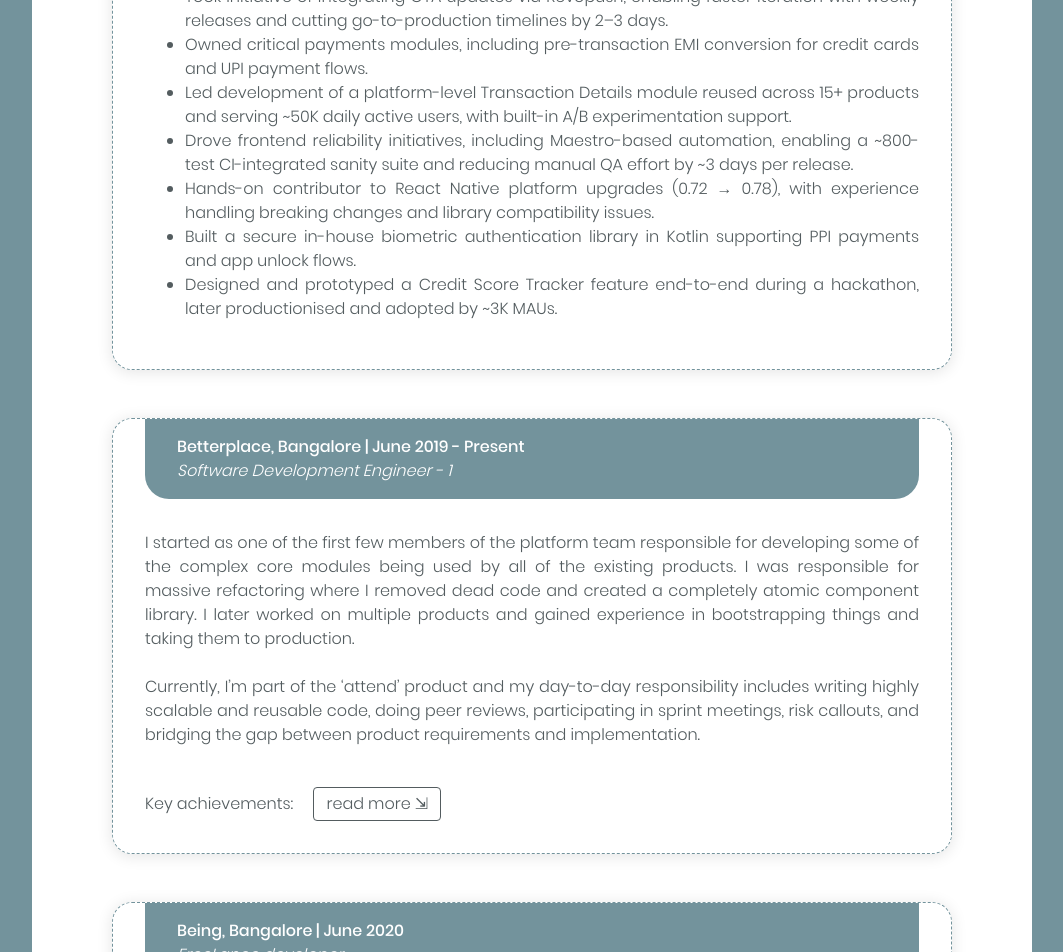
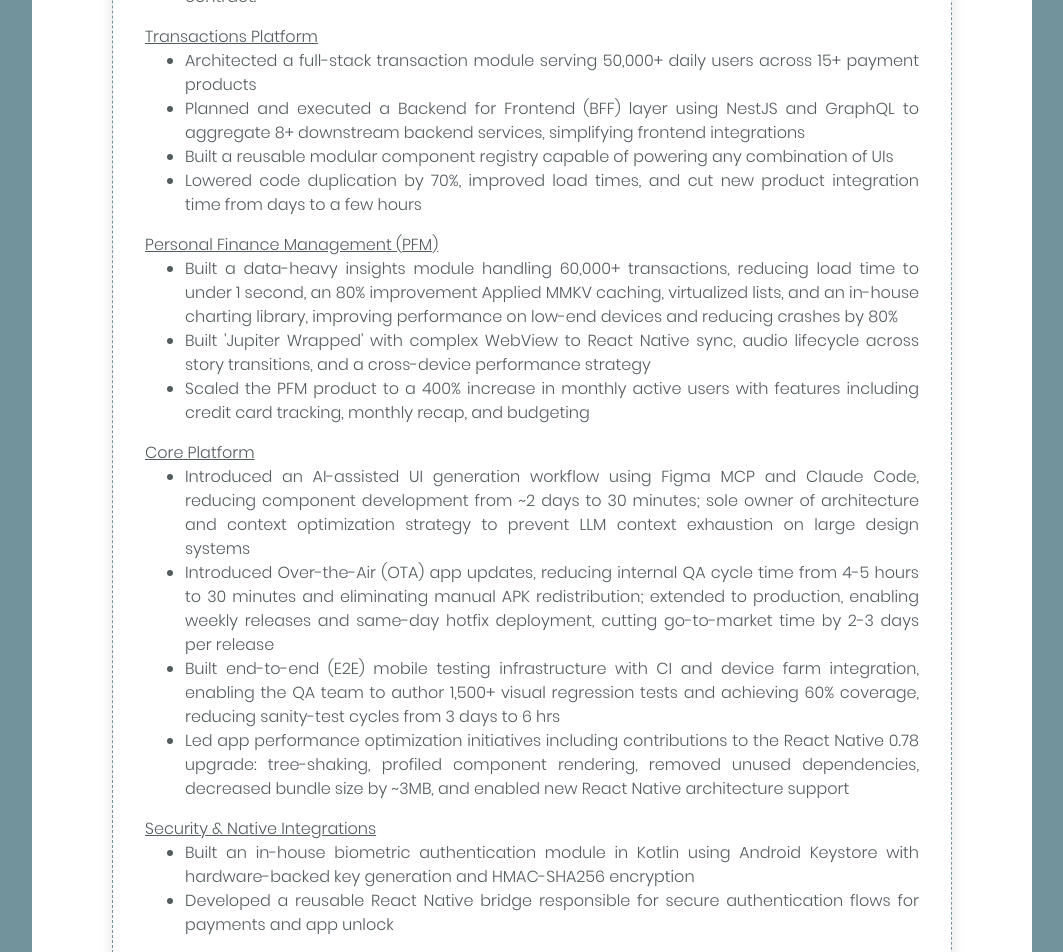
Before and after one commit to xero7412/xero7412.github.io, a React (Create React App) app: page / in a window 1280 px wide. Shown: the part 2040-2992 px from the top of the page, without its empty margins (108-1171 px from the left). Built offline with nearby package versions, Linux system fonts and the light colour scheme.

Commit message:
update experience

```diff
--- a/package.json
+++ b/package.json
@@ -19,8 +19,8 @@
     "sass": "^1.97.3"
   },
   "scripts": {
-    "start": "react-scripts start",
-    "build": "react-scripts build",
+    "start": "NODE_OPTIONS=--openssl-legacy-provider react-scripts start",
+    "build": "NODE_OPTIONS=--openssl-legacy-provider react-scripts build",
     "test": "react-scripts test",
     "eject": "react-scripts eject",
     "predeploy": "npm run build",
--- a/src/containers/Experience/Experience.js
+++ b/src/containers/Experience/Experience.js
@@ -33,26 +33,73 @@
                 <div>
                     <div className={cx(styles.card, "px-0 mt-5 mx-0")}>
                         <div className={cx(styles.cardContainerLeft)} data-aos="fade-down">
-                            <div className={styles.expHeading}>Jupiter, Bangalore | April 2019 - Present</div>
+                            <div className={styles.expHeading}>Jupiter, Bangalore | April 2022 - Present</div>
                             <i>Software Development Engineer - 2</i>
                         </div>
                         <div className={cx(styles.cardContainerRight)}>
+                            <span style={{ textDecoration: 'underline' }}>Insurance platform</span>
                             <ul>
-                                <li>Currently independently leading the Insurance pod, owning technical execution, roadmap delivery, and building scalable frontend systems supporting onboarding of multiple policies and vendors.</li>
-                                <li>Architected PFM systems with interactive financial graphs, client-side caching, and a transactions list built for large datasets, infinite scroll, and complex user-driven filters, combined with a move to an in-house charting library, these improvements reduced landing load time from ~5s to ~1s.</li>
-                                <li>Took initiative of integrating OTA updates via Revopush, enabling faster iteration with weekly releases and cutting go-to-production timelines by 2–3 days.</li>
-                                <li>Owned critical payments modules, including pre-transaction EMI conversion for credit cards and UPI payment flows.</li>
-                                <li>Led development of a platform-level Transaction Details module reused across 15+ products and serving ~50K daily active users, with built-in A/B experimentation support.</li>
-                                <li>Drove frontend reliability initiatives, including Maestro-based automation, enabling a ~800-test CI-integrated sanity suite and reducing manual QA effort by ~3 days per release.</li>
-                                <li>Hands-on contributor to React Native platform upgrades (0.72 → 0.78), with experience handling breaking changes and library compatibility issues.</li>
-                                <li>Built a secure in-house biometric authentication library in Kotlin supporting PPI payments and app unlock flows.</li>
-                                <li>Designed and prototyped a Credit Score Tracker feature end-to-end during a hackathon, later productionised and adopted by ~3K MAUs.</li>
+
+                                <li>Led technical execution for the Insurance pod, building a modular component-driven architecture for dynamic
+                                    forms, configurable quotation flows, and product onboarding journeys</li>
+                                <li>Decreased vendor integration time from 7 days to under 1 day, while scaling to 5+ providers and serving 2,000+
+                                    monthly policies</li>
+                                <li>Created a frontend abstraction layer to normalize vendor-specific schemas into a unified contract.</li>
+
+                            </ul>
+                            <span style={{ textDecoration: 'underline' }}>Transactions Platform</span>
+                            <ul>
+                                <li>Architected a full-stack transaction module serving 50,000+ daily users across 15+ payment products</li>
+                                <li>Planned and executed a Backend for Frontend (BFF) layer using NestJS and GraphQL to aggregate 8+ downstream
+                                    backend services, simplifying frontend integrations</li>
+                                <li>Built a reusable modular component registry capable of powering any combination of UIs</li>
+                                <li>Lowered code duplication by 70%, improved load times, and cut new product integration time from days to a few
+                                    hours</li>
+                            </ul>
+                            <span style={{ textDecoration: 'underline' }}>Personal Finance Management (PFM)</span>
+                            <ul>
+                                <li>Built a data-heavy insights module handling 60,000+ transactions, reducing load time to under 1 second, an 80%
+                                    improvement Applied MMKV caching, virtualized lists, and an in-house charting library, improving performance
+                                    on low-end devices and reducing crashes by 80%</li>
+                                <li>Built 'Jupiter Wrapped' with complex WebView to React Native sync, audio lifecycle across story transitions, and a
+                                    cross-device performance strategy</li>
+                                <li>Scaled the PFM product to a 400% increase in monthly active users with features including credit card tracking,
+                                    monthly recap, and budgeting</li>
+                            </ul>
+                            <span style={{ textDecoration: 'underline' }}>Core Platform</span>
+                            <ul>
+                                <li>Introduced an AI-assisted UI generation workflow using Figma MCP and Claude Code, reducing component
+                                    development from ~2 days to 30 minutes; sole owner of architecture and context optimization strategy to
+                                    prevent LLM context exhaustion on large design systems
+                                </li>
+                                <li>
+                                    Introduced Over-the-Air (OTA) app updates, reducing internal QA cycle time from 4-5 hours to 30 minutes and
+                                    eliminating manual APK redistribution; extended to production, enabling weekly releases and same-day hotfix
+                                    deployment, cutting go-to-market time by 2-3 days per release
+                                </li>
+                                <li>
+                                    Built end-to-end (E2E) mobile testing infrastructure with CI and device farm integration, enabling the QA team to
+                                    author 1,500+ visual regression tests and achieving 60% coverage, reducing sanity-test cycles from 3 days to 6 hrs</li><li>
+                                    Led app performance optimization initiatives including contributions to the React Native 0.78 upgrade:
+                                    tree-shaking, profiled component rendering, removed unused dependencies, decreased bundle size by ~3MB,
+                                    and enabled new React Native architecture support
+                                </li>
+                            </ul>
+                            <span style={{ textDecoration: 'underline' }}>Security & Native Integrations</span>
+                            <ul>
+                                <li>
+                                    Built an in-house biometric authentication module in Kotlin using Android Keystore with hardware-backed key
+                                    generation and HMAC-SHA256 encryption
+                                </li>
+                                <li>
+                                    Developed a reusable React Native bridge responsible for secure authentication flows for payments and app unlock
+                                </li>
                             </ul>
                         </div>
                     </div>
                     <div className={cx(styles.card, "px-0 mt-5 mx-0")}>
                         <div className={cx(styles.cardContainerLeft)} data-aos="fade-down">
-                            <div className={styles.expHeading}>Betterplace, Bangalore | June 2019 - Present</div>
+                            <div className={styles.expHeading}>Betterplace, Bangalore | June 2019 - March 2022</div>
                             <i>Software Development Engineer - 1</i>
                         </div>
                         <div className={cx(styles.cardContainerRight)}>
```
Also changed, not shown: 1 other file (tests, documents, lock files or other folders).
